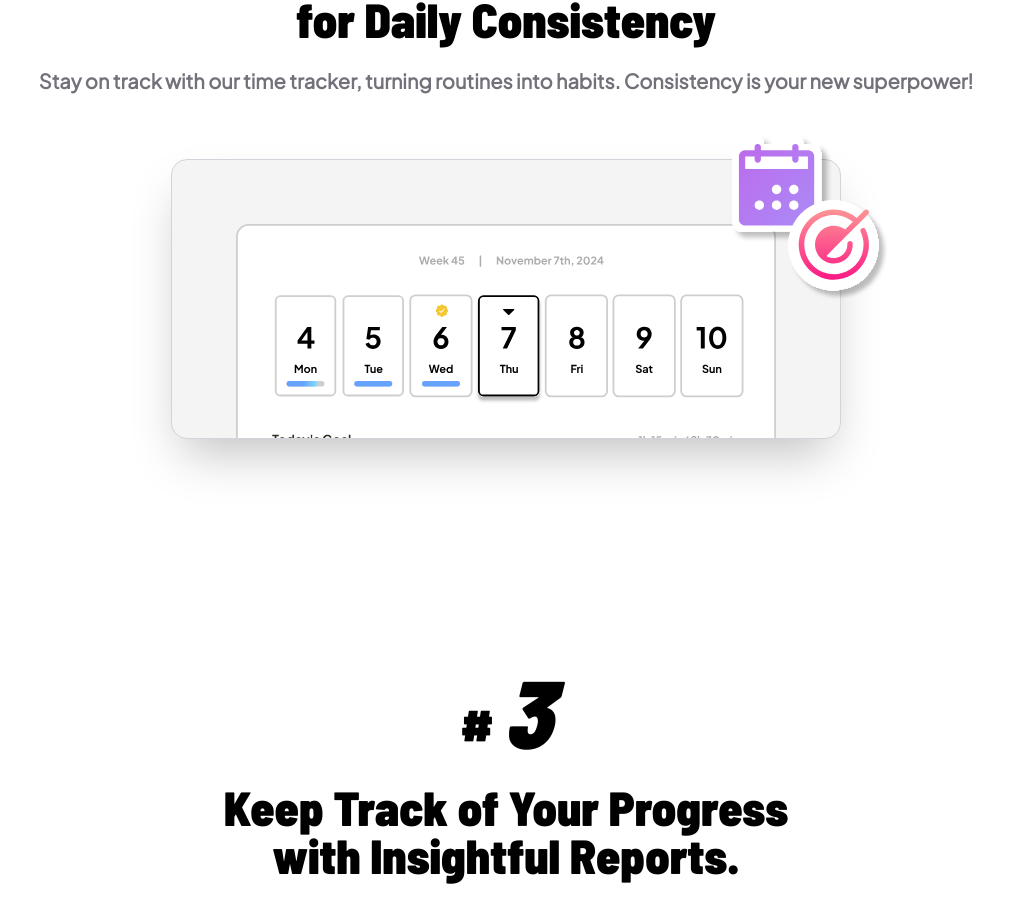
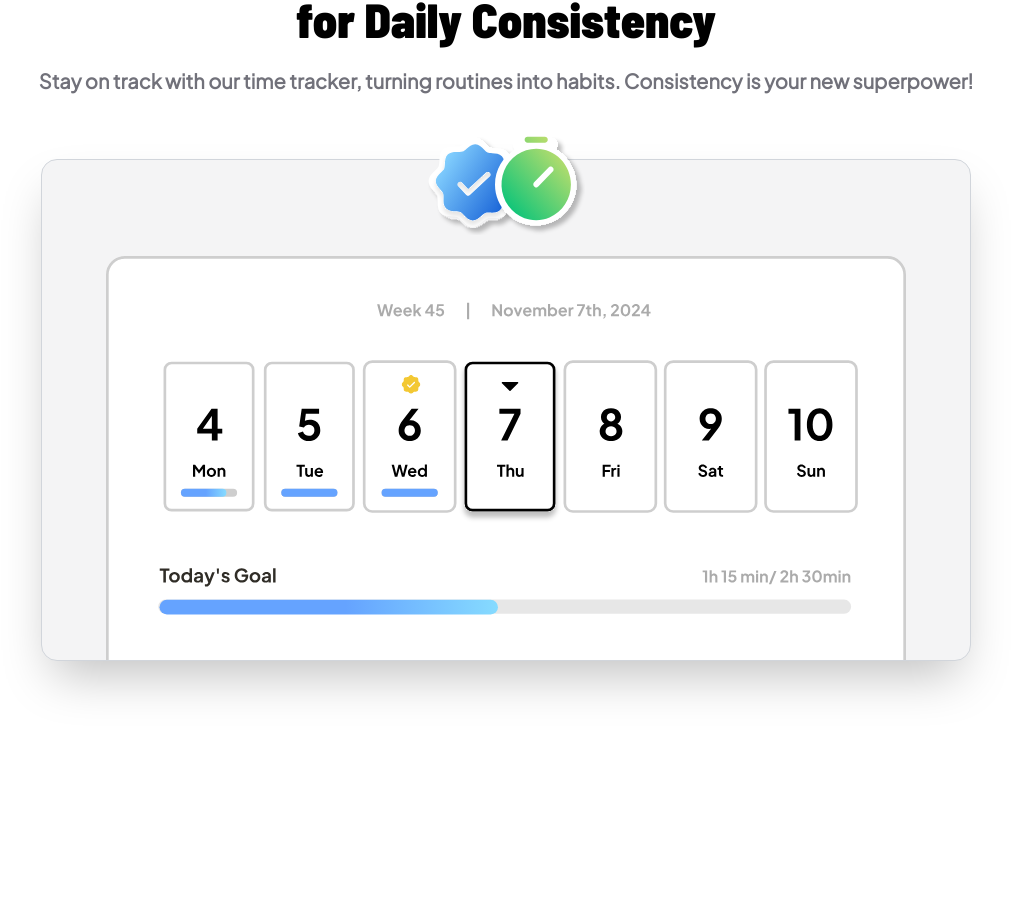
Before and after one commit to devLeticia/chimptok-website-nextjs, a Next.js app: page / in a window 1280 px wide. Shown: the part 3296-4197 px from the top of the page, without its empty margins (134-1145 px from the left). Built offline with nearby package versions, Linux system fonts and the light colour scheme.

Commit message:
fix steptwo badges

```diff
--- a/src/app/Home/HowItWorks/StepTwo.jsx
+++ b/src/app/Home/HowItWorks/StepTwo.jsx
@@ -11,11 +11,14 @@ export default function StepTwo () {
         <p className="font-semibold text-zinc-500 text-xl">{`Stay on track with our time tracker, turning routines into habits. Consistency is your new superpower!`}</p>
 
       </div>
-      <div className="relative flex flex-col items-center justify-center bg-zinc-100 shadow-2xl rounded-2xl  border border-1 border-gray-300 p-16">
-      <Image src="/Target.svg" alt="Seal Check" width={100} height={80} className="absolute right-2 -top-6 " />
-      <Image src="/Calendar.svg" alt="Seal Check" width={100} height={90} className="absolute  top-16 -right-12 -mt-6" />
-      <div className="overflow-hidden -mb-16 ">
-        <Image src="/img/steps/StepTwo.svg" className="-mb-16" alt="Seal Check" width={540} height={350} />
+      <div className="relative flex flex-col items-center justify-center bg-zinc-100 shadow-2xl rounded-2xl  border border-1 border-gray-300 pt-24 px-16">
+        <div className='flex absolute right-50 -top-6 '>
+      <Image src="/SealCheck.svg" alt="Seal Check" width={100} height={80} className="" />
+      <Image src="/Timer.svg" alt="Seal Check" width={90} height={90} className="-ml-8" />
+
+        </div>
+      <div className="overflow-hidden">
+        <Image src="/img/steps/StepTwo.svg" className="-mb-2" alt="Seal Check" width={800} height={350} />
       </div>
     </div>
     </div>
```
